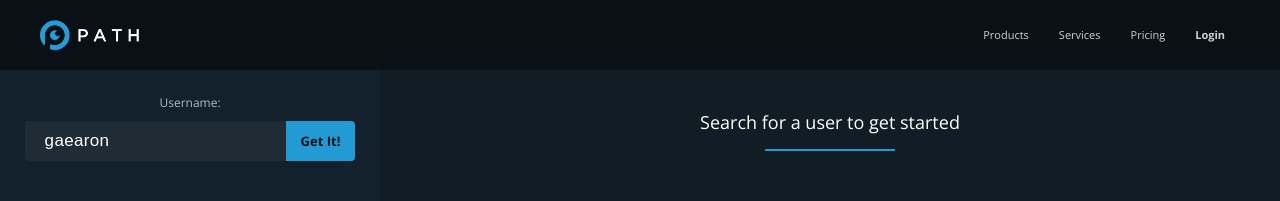
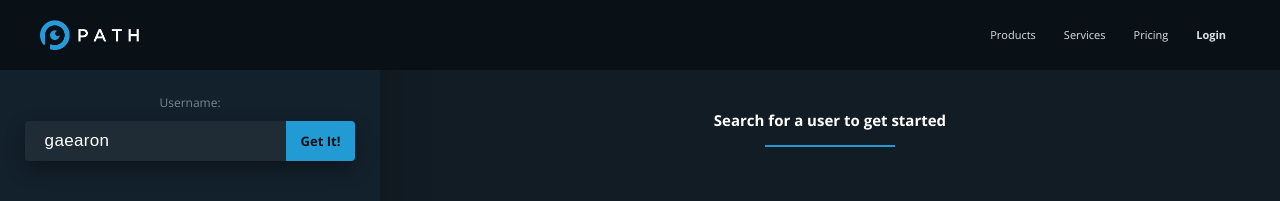
Before and after one commit to intowhite/pathnet, a React (Create React App) app: page / in a window 1280 px wide. Shown: the top 201 px of the page. Built offline with nearby package versions, Linux system fonts and the light colour scheme.

Commit message:
Touchups

```diff
--- a/src/components/App.js
+++ b/src/components/App.js
@@ -1,4 +1,4 @@
-// Header and Footer would be their own components,
+// Header and Footer would be components
 // rename App to something more descriptive
 // import logo ensures its bundled, but in general would avoid importing images
 // li nav elements would be proper a links
@@ -17,10 +17,18 @@ class App extends Component {
             <img src={logo} alt=""/>
           </a>
           <ul>
-            <li>Products</li>
-            <li>Services</li>
-            <li>Pricing</li>
-            <li className="login">Login</li>
+            <li>
+              <a href="">Products</a>
+            </li>
+            <li>
+              <a href="">Services</a>
+            </li>
+            <li>
+              <a href="">Pricing</a>
+            </li>
+            <li className="login">
+              <a href="">Login</a>
+            </li>
           </ul>
         </div>
         <div className="App-flex">
--- a/src/components/Search.js
+++ b/src/components/Search.js
@@ -9,10 +9,11 @@ const Search = ({ searchTerm, updateSearchTerm, selectedUser }) => (
   <div className="Search">
     <form className="Search-form" onSubmit={(e) => {e.preventDefault(); updateSearchTerm(searchTerm)}}>
       <label htmlFor="">Username:</label>
-      <input value={searchTerm} onChange={(e) => updateSearchTerm(e.target.value)}></input>
-      <div className="button" onClick={() => updateSearchTerm(searchTerm)}>Get It!</div>
+      <div>
+        <input value={searchTerm} onChange={(e) => updateSearchTerm(e.target.value)}></input>
+        <div className="button" onClick={() => updateSearchTerm(searchTerm)}>Get It!</div>
+      </div>
     </form>
-
     <div className={(selectedUser.login ? 'show ' : ' ') + "Search-user"}>
       <div className="Search-userImage">
         <div style={
@@ -25,7 +26,6 @@ const Search = ({ searchTerm, updateSearchTerm, selectedUser }) => (
         {selectedUser.login} {selectedUser.name && <span>({selectedUser.name})</span>}
       </div>
     </div>
-
   </div>
 
 )
--- a/src/features/Search/actions.js
+++ b/src/features/Search/actions.js
@@ -43,7 +43,7 @@ export const updateSearchTerm = (value) => {
                 type: 'TOGGLE_REPOS',
                 bool: true
               })
-            }, 200)
+            }, 400)
           })
       })
   }
--- a/src/index.css
+++ b/src/index.css
@@ -1,5 +1,7 @@
-/* No Bootstrap, Sass, etc used - though Sass and Stylus are both favorites
-less is more! */
+/*
+Just vanilla CSS
+Media queries could be combined for some breakpoints
+*/
 
 @import url('https://fonts.googleapis.com/css?family=Open+Sans:300,400,700,800');
 
@@ -53,6 +55,7 @@ a {
   display: flex;
   align-items: center;
   justify-content: space-between;
+  z-index: 999;
 }
 
 .Header img {
@@ -65,17 +68,18 @@ a {
   list-style: none;
   padding: 0;
   margin: 0;
-  color: #d1d1d1;
+  color: #dae2e8;
   display: flex;
+  align-items: center;
   font-weight: 400;
   font-size: 11px;
   padding: 0 40px;
   height: 100%;
-  height: 50px;
+  height: 70px;
 }
 
 .Header ul li {
-  padding: 0 15px;
+  padding: 0 14px;
   height: 50px;
   display: flex;
   align-items: center;
@@ -83,10 +87,15 @@ a {
   border-bottom: 2px solid transparent;
 }
 
+.Header ul li a {
+  color: inherit;
+  text-decoration: none;
+}
+
 .Header ul li:hover {
   /* background: #229BD5;
   color: #091117; */
-  color: #229BD5;
+  color: #31b0ec;
   cursor: pointer;
   border-color: inherit;
 }
@@ -104,6 +113,9 @@ a {
   .Search {
     width: 380px;
     min-width: 380px;
+    box-shadow: -50px 0px 50px 50px rgba(0, 0, 0, 0.2);
+    z-index: 9;
+
   }
 }
 
@@ -130,8 +142,13 @@ a {
   }
 }
 
+.Search-form > div {
+  display: flex;
+  box-shadow: 0 8px 22px -3px rgba(0, 0, 0, 0.48);
+}
+
 .Search-form label {
-  color: #aabcca;
+  color: #778692;
   font-weight: 400;
   font-size: 12px;
   width: 100px;
@@ -167,6 +184,7 @@ a {
   letter-spacing: 0.02em;
   border-top-left-radius: 4px;
   border-bottom-left-radius: 4px;
+  /* border-bottom: 3px solid #111b21; */
 }
 
 .Search-form .button {
@@ -183,6 +201,7 @@ a {
   font-weight: 700;
   border-top-right-radius: 4px;
   border-bottom-right-radius: 4px;
+  /* border-bottom: 3px solid #0f5677; */
 }
 
 .Search-form .button:hover {
@@ -192,7 +211,7 @@ a {
 .Search-user {
   margin-top: 20px;
   max-height: 0;
-  transition: .3s;
+  transition: .2s;
   opacity: 0;
   overflow: hidden;
 }
@@ -204,7 +223,7 @@ a {
 
 .Search-userImage {
   opacity: 0;
-  transition: 0.3s;
+  transition: 0.2s;
   transition-delay: 0.3s;
 }
 
@@ -216,15 +235,16 @@ a {
   width: 180px;
   height: 180px;
   background-size: cover;
-  border-radius: 20px;
+  border-radius: 10px;
   margin: 0 auto;
+  /* box-shadow: 0 7px 7px -1px rgba(0, 0, 0, 0.25); */
 }
 
 .Search-userName {
-  color: #e1e1e1;
-  font-weight: 300;
+  color: #ffffff;
+  font-weight: 700;
   padding-top: 10px;
-  font-size: 14px;
+  font-size: 13px;
 }
 
 .RepoList {
@@ -245,8 +265,8 @@ a {
 }
 
 .RepoList-count {
-  font-size: 18px;
-  font-weight: 300;
+  font-size: 15px;
+  font-weight: 700;
   color: #ffffff;
   margin-bottom: 30px;
   margin-left: auto;
@@ -272,6 +292,7 @@ a {
   flex-direction: column;
   border-radius: 5px;
   box-shadow: 0 6px 15px -2px rgba(0,0,0,0.2);
+  cursor: pointer;
 }
 
 @media (min-width: 1300px) {
@@ -281,7 +302,7 @@ a {
   }
 }
 
-@media (min-width: 1600px) {
+@media (min-width: 1400px) {
   .RepoList-repo {
     width: calc(33% - 40px);
   }
@@ -295,7 +316,7 @@ a {
 .RepoList-repoTitle {
   display: flex;
   justify-content: space-between;
-  padding: 5px 20px;
+  padding: 10px 20px;
   font-size: 12px;
   border-bottom: 1px solid #e1e1e1;
   background: #193A4B;
@@ -304,6 +325,7 @@ a {
   border-top-right-radius: 5px;
   position: relative;
   top: -1px;
+  align-items: center;
 }
 
 .RepoList-repo:hover .RepoList-repoTitle {
@@ -312,14 +334,21 @@ a {
 
 .RepoList-repoName {
   font-weight: 700;
+  font-size: 14px;
+}
+
+.RepoList-repoAge {
+  color: #b2c8d4;
+  font-size: 10px;
 }
 
 .RepoList-repoDescription {
   line-height: 1.6;
-  color: #787878;
+  color: #444;
   text-align: left;
   padding: 10px 20px;
   padding-top: 9px;
+  font-size: 15px;
 }
 
 .RepoList-repoLanguage {
@@ -347,6 +376,7 @@ a {
   padding: 10px;
   text-align: right;
   color: #c1c1c1;
+  z-index: 999;
 }
 
 .Footer a {
```
